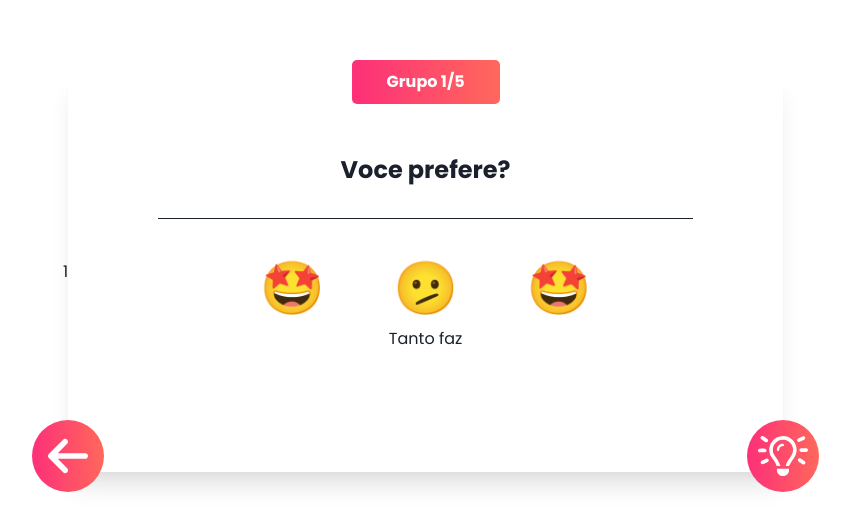
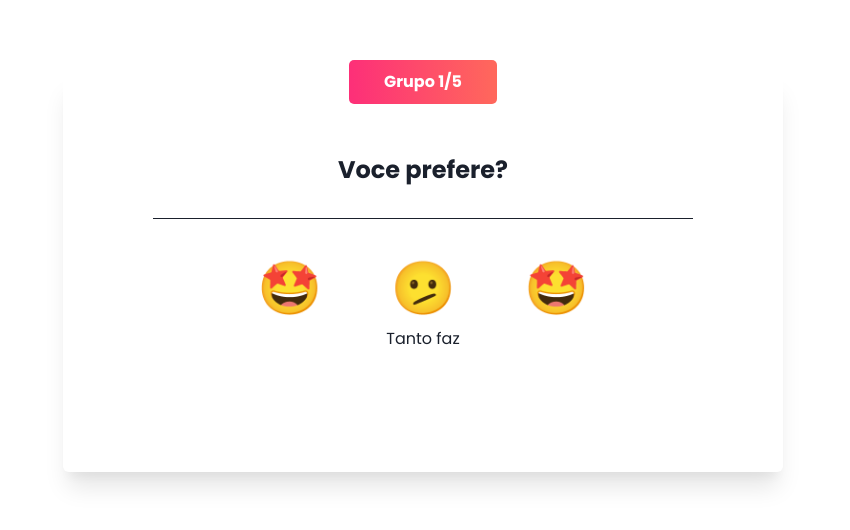
Before and after one commit to johnpaulo0602/teste-vocacional-frontend, a React (Vite) app: page /questions in a window 1280 px wide. Shown: the part 138-668 px from the top of the page, without its empty margins (217-1067 px from the left). Built offline with nearby package versions, Linux system fonts and the light colour scheme; no server answers.

Commit message:
refact: remove trash code by components

```diff
--- a/src/components/question-card/question-card.component.tsx
+++ b/src/components/question-card/question-card.component.tsx
@@ -82,12 +82,13 @@ export function QuestionCardComponent( props: QuestionCardProps ) {
                         </GridItem>
                     </Grid>
                 </Flex>
-                <Box position={ 'absolute' } width={ '110%' } bottom={ '-5' }>
-                    <Flex justifyContent={ 'space-between' }>
-                        <Image src={ 'src/assets/icons/back-button-icon.svg' } cursor={ 'pointer' }/>
-                        <Image src={ 'src/assets/icons/tip-button-icon.svg' } cursor={ 'pointer' }/>
-                    </Flex>
-                </Box>
+                {/*@TODO: check to function from buttons*/}
+                {/*<Box position={ 'absolute' } width={ '110%' } bottom={ '-5' }>*/}
+                {/*    <Flex justifyContent={ 'space-between' }>*/}
+                {/*        <Image src={ 'src/assets/icons/back-button-icon.svg' } cursor={ 'pointer' }/>*/}
+                {/*        <Image src={ 'src/assets/icons/tip-button-icon.svg' } cursor={ 'pointer' }/>*/}
+                {/*    </Flex>*/}
+                {/*</Box>*/}
             </Flex>
     );
 }
--- a/src/pages/questions/questions.page.tsx
+++ b/src/pages/questions/questions.page.tsx
@@ -134,7 +134,6 @@ export function QuestionsPage() {
                     width={ '720px' }
                     height={ '400px' }
             >
-                { numberGroup }
                 <QuestionCardComponent
                         questionA={ questionA }
                         questionB={ questionB }
```
Also changed, not shown: 1 other file (tests, documents, lock files or other folders).
